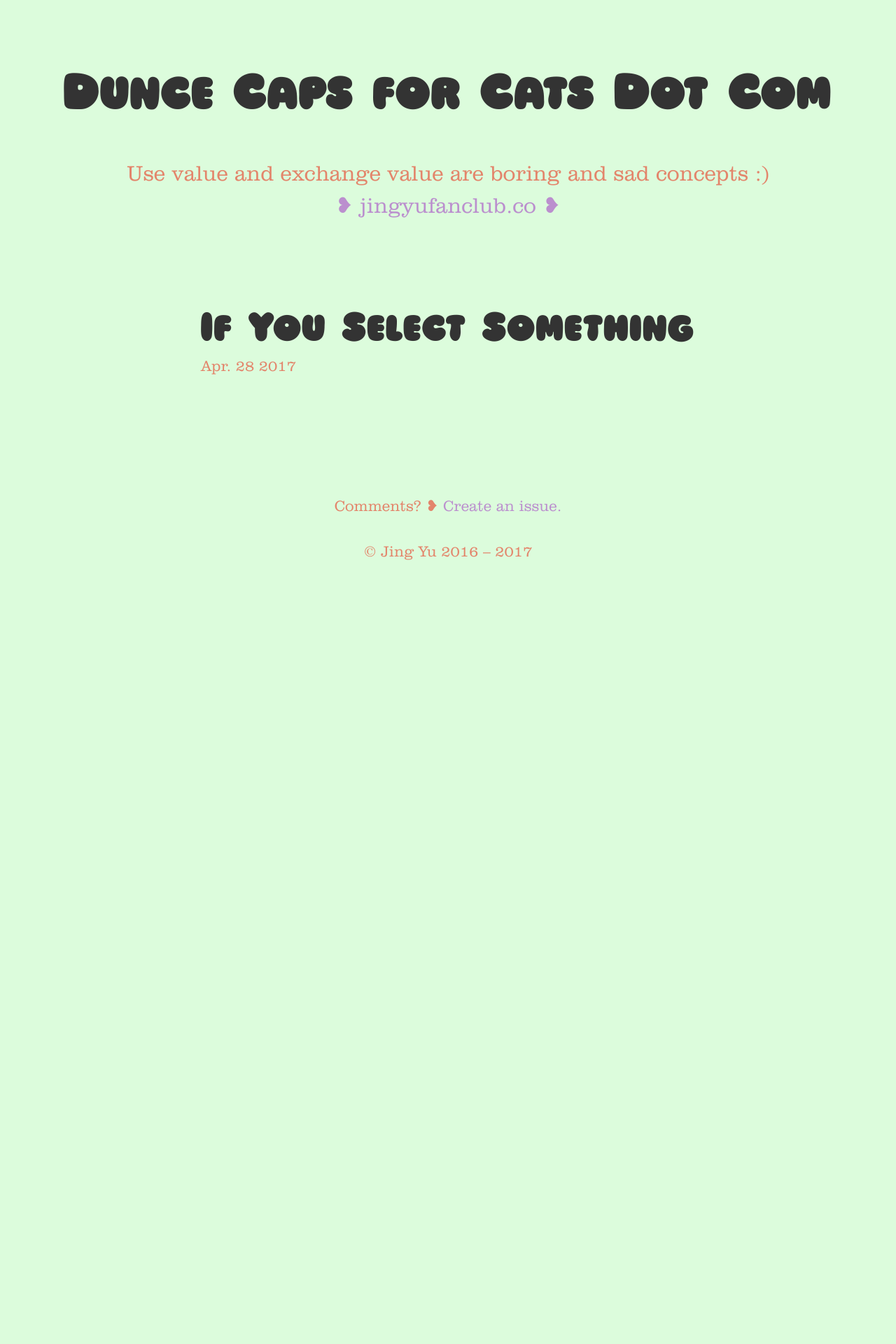
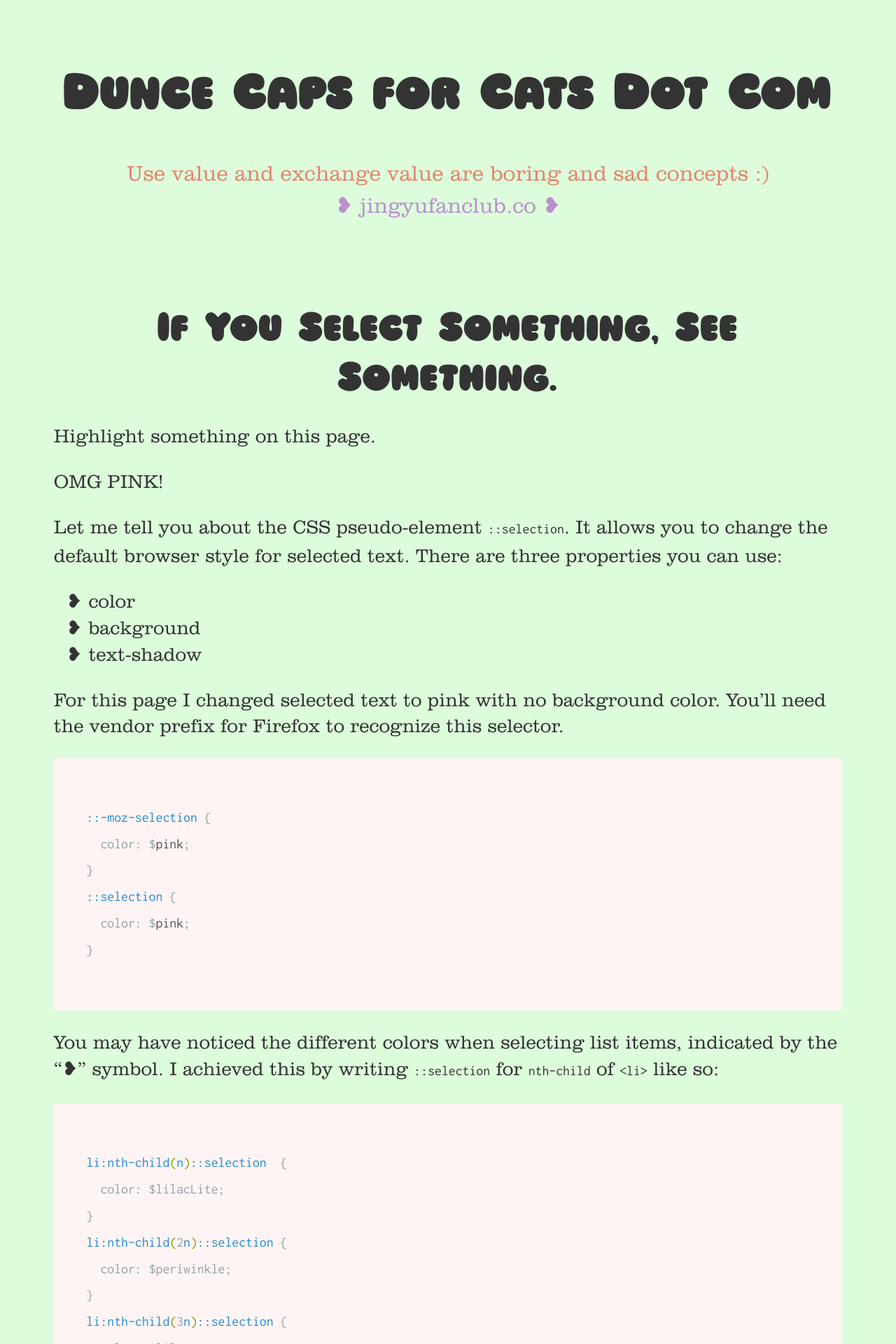
Before and after one commit to jingyufanclub/bloggo, a Jekyll site: the page built from _posts/2017-04-28-if-you-select-something.md, in a window 1280 px wide. Shown: the top 1920 px of the page at 70% size. Built offline with Jekyll 4.4.1, drawn with Linux system fonts in a browser that asks for light colours; before the commit the page ends 900 px from its top, so only the background shows below that; some of the changed text lies outside the part shown.

Commit message:
edit post

````diff
--- a/_posts/2017-04-28-if-you-select-something.md
+++ b/_posts/2017-04-28-if-you-select-something.md
@@ -1,4 +1,37 @@
 ---
 layout: post
-title: If You Select Something
+title: If You Select Something, See Something.
 ---
+Highlight something on this page.
+
+OMG PINK!
+
+Let me tell you about the CSS pseudo-element `::selection`. It allows you to change the default browser style for selected text. There are three properties you can use:
++  color
++  background
++  text-shadow
+
+For this page I changed selected text to pink with no background color. You'll need the vendor prefix for Firefox to recognize this selector.
+
+```css
+::-moz-selection {
+  color: $pink;
+}
+::selection {
+  color: $pink;
+}
+```
+You may have noticed the different colors when selecting list items, indicated by the "❥" symbol. I achieved this by writing `::selection` for `nth-child` of `<li>` like so:
+
+```css
+li:nth-child(n)::selection  {
+  color: $lilacLite;
+}
+li:nth-child(2n)::selection {
+  color: $periwinkle;
+}
+li:nth-child(3n)::selection {
+  color: $lilac;
+}
+```
+On selection, The first element in the list will turn a light lilac color, followed by the second element in periwinkle, and the third in a darker lilac. The colors will repeat in order as more items are added to the list. Pretty!
--- a/style.scss
+++ b/style.scss
@@ -167,7 +167,7 @@
   color: $pink;
 }
 
-li:nth-child(1n)::-moz-selection  {
+li:nth-child(n)::-moz-selection  {
   color: $lilacLite;
 }
 li:nth-child(2n)::-moz-selection {
@@ -177,7 +177,7 @@
   color: $lilac;
 }
 
-li:nth-child(1n)::selection  {
+li:nth-child(n)::selection  {
   color: $lilacLite;
 }
 li:nth-child(2n)::selection {
````
